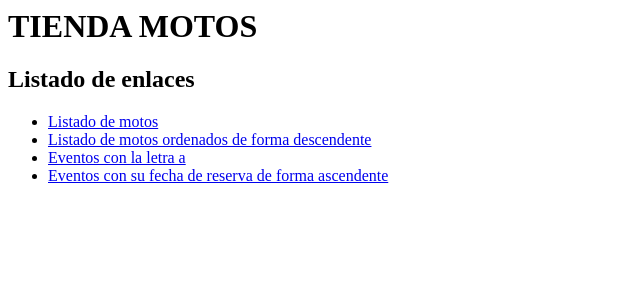
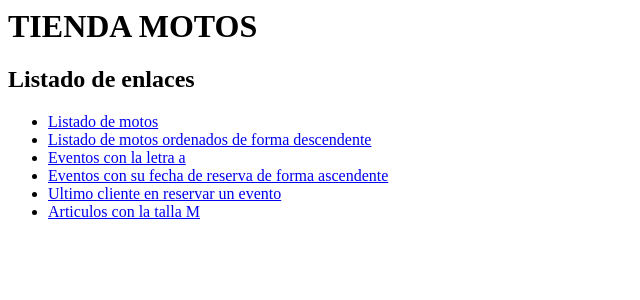
Before and after one commit to AlvaroRG70/Motos, a Django app: page / in a window 1280 px wide. Shown: the top 300 px of the page, without its empty margins (0-640 px from the left). Run offline with Django 3.2, Linux system fonts and the light colour scheme.

Commit message:
6 urls subidas

```diff
--- a/moto/models.py
+++ b/moto/models.py
@@ -90,7 +90,7 @@ class Evento(models.Model):
     hora = models.TimeField()
     ubicacion = models.CharField(max_length=50)
     descripcion = models.TextField()
-    usuario = models.ManyToManyField(Usuario, through="ReservaEvento", related_name="reserva_evento")
+    usuario = models.ManyToManyField(Usuario, through="ReservaEvento", related_name = "reserva_evento")
 
 class CompraMasReciente(models.Model):
     nombre_producto = models.CharField(max_length=50)
--- a/moto/templates/evento/reserva.html
+++ b/moto/templates/evento/reserva.html
@@ -11,7 +11,7 @@
                 <h2>Nombre: {{evento.nombre}}</h2>
                 <h2>Fecha: {{evento.fecha}}</h2>
                 <h2>Hora: {{evento.hora}}</h2>
-                <h2>Fecha Reserva: </h2>
+                <h2>Fecha Reserva: {{fecha.reserva_evento}}</h2>
 
                 <h2>Usuario</h2>
                 <ul>
--- a/moto/templates/index.html
+++ b/moto/templates/index.html
@@ -8,6 +8,8 @@
             <li><a href="{% url 'motos_desc' %}">Listado de motos ordenados de forma descendente</a></li>
             <li><a href="{% url 'reserva_evento' 'a' %}">Eventos con la letra a</a></li>
             <li><a href="{% url 'reserv_asc'%}">Eventos con su fecha de reserva de forma ascendente</a></li>
+            <li><a href="{% url 'ult_cliente'%}">Ultimo cliente en reservar un evento</a></li>
+            <li><a href="{% url 'talla_m'%}">Articulos con la talla M</a></li>
         </ul>
 
     </body>
--- a/moto/urls.py
+++ b/moto/urls.py
@@ -6,5 +6,7 @@ urlpatterns = [
     path("motos/listar", views.lista_motos, name="lista_moto"),
     path("motos/anyo", views.motos_desc, name="motos_desc"),
     path("motos/evento/<str:texto>", views.eventos_reservados, name="reserva_evento"),
-    path("motos/eventofecha", views.evento_ascendente, name="reserv_asc")
+    path("motos/eventofecha", views.evento_ascendente, name="reserv_asc"),
+    path("motos/ultima_reserva", views.ult_reserva , name="ult_cliente"),
+    path("motos/talla", views.talla_boutique, name="talla_m")
 ]
--- a/moto/views.py
+++ b/moto/views.py
@@ -1,5 +1,5 @@
 from django.shortcuts import render
-from moto.models import Moto, Evento, ReservaEvento
+from moto.models import Moto, Evento, ReservaEvento, Boutique
 from django.db.models import Q,Prefetch
 
 # Create your views here.
@@ -27,12 +27,26 @@ def eventos_reservados(request,texto):
     return render(request, "evento/evento.html", {"reserva_evento":eventos})
 
 #crear una URl que muestre los usuarios asigados a una reserva de evento ordenados por fecha de evento de forma ascendente
+#no se mostrar la fecha de reserva
 
 def evento_ascendente(request):
     evento = (Evento.objects.prefetch_related("usuario").order_by("reservaevento__fecha_reserva")).all()
-    return render(request, "evento/reserva.html", {"reserv_asc":evento})
+    return render(request, "evento/reserva.html", {"reserv_asc":evento, "fecha":reserva})
 
 #Crea una URL que muestre la compra más reciente realizada por un usuario, incluyendo el nombre del producto, la cantidad, el precio y la fecha de compra.
+
+# Crear una URL que obtenga el último usuario que ha reservado un evento.
+
+def ult_reserva(request):
+    cliente = Evento.objects.prefetch_related("usuario").all()
+    cliente = cliente.order_by("-reservaevento__fecha_reserva")[:1].get()
+    return render(request, "evento/ult_cliente.html", {"ult_cliente":cliente})
+
+#muestra el nombre de los elementos de la boutique cuya talla sea Medium
+
+def talla_boutique(request):
+    tallas = (Boutique.objects.filter(talla = "MM")).all()
+    return render(request, "boutique/tallam.html", {"talla_m":tallas})
 
 """
 Lista de Usuarios:
```
Also changed, not shown: moto/templates/boutique/tallam.html (added, +25 -0 lines), moto/templates/evento/ult_cliente.html (added, +21 -0 lines), db.sqlite3, moto/migrations/0002_alter_evento_usuario.py (added).
